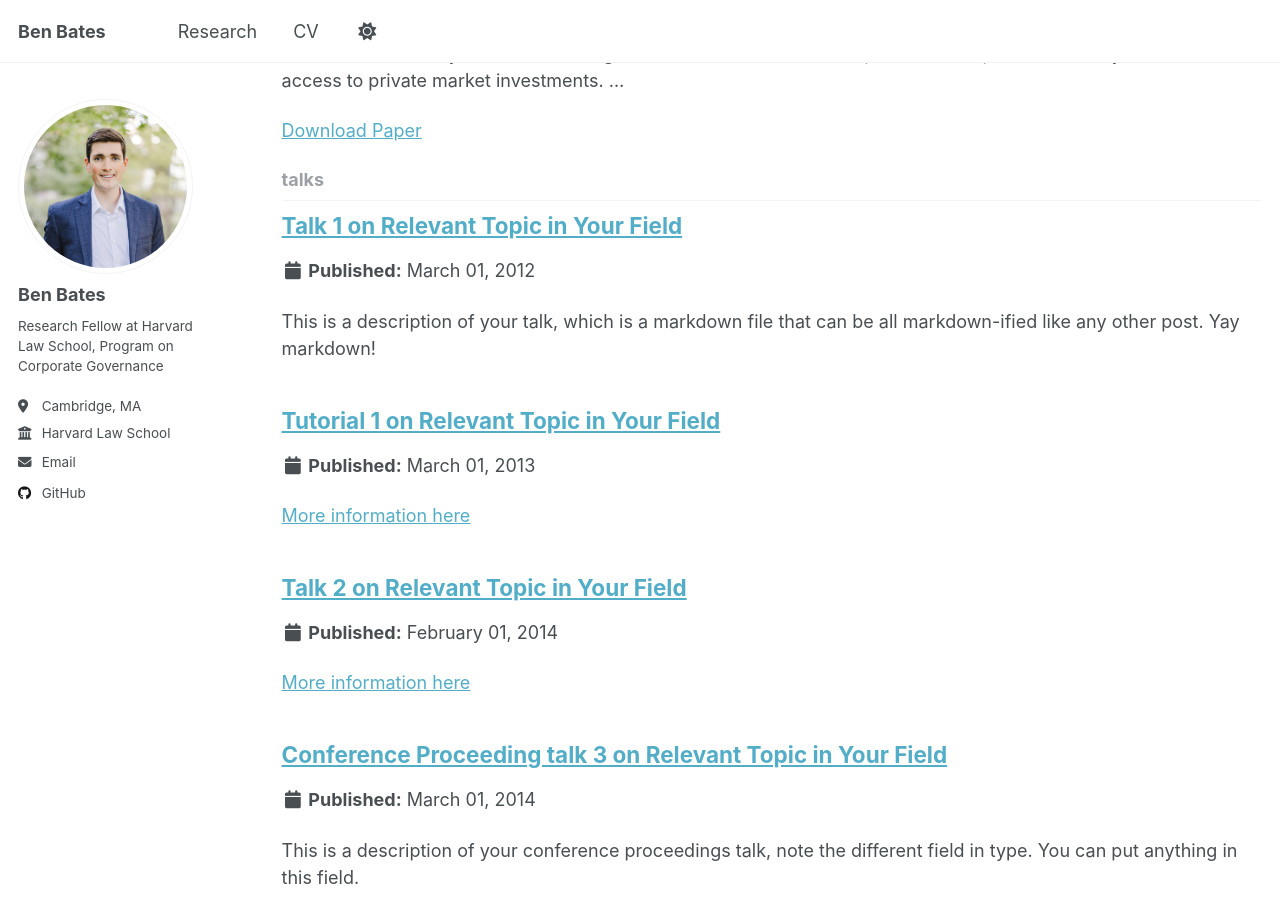
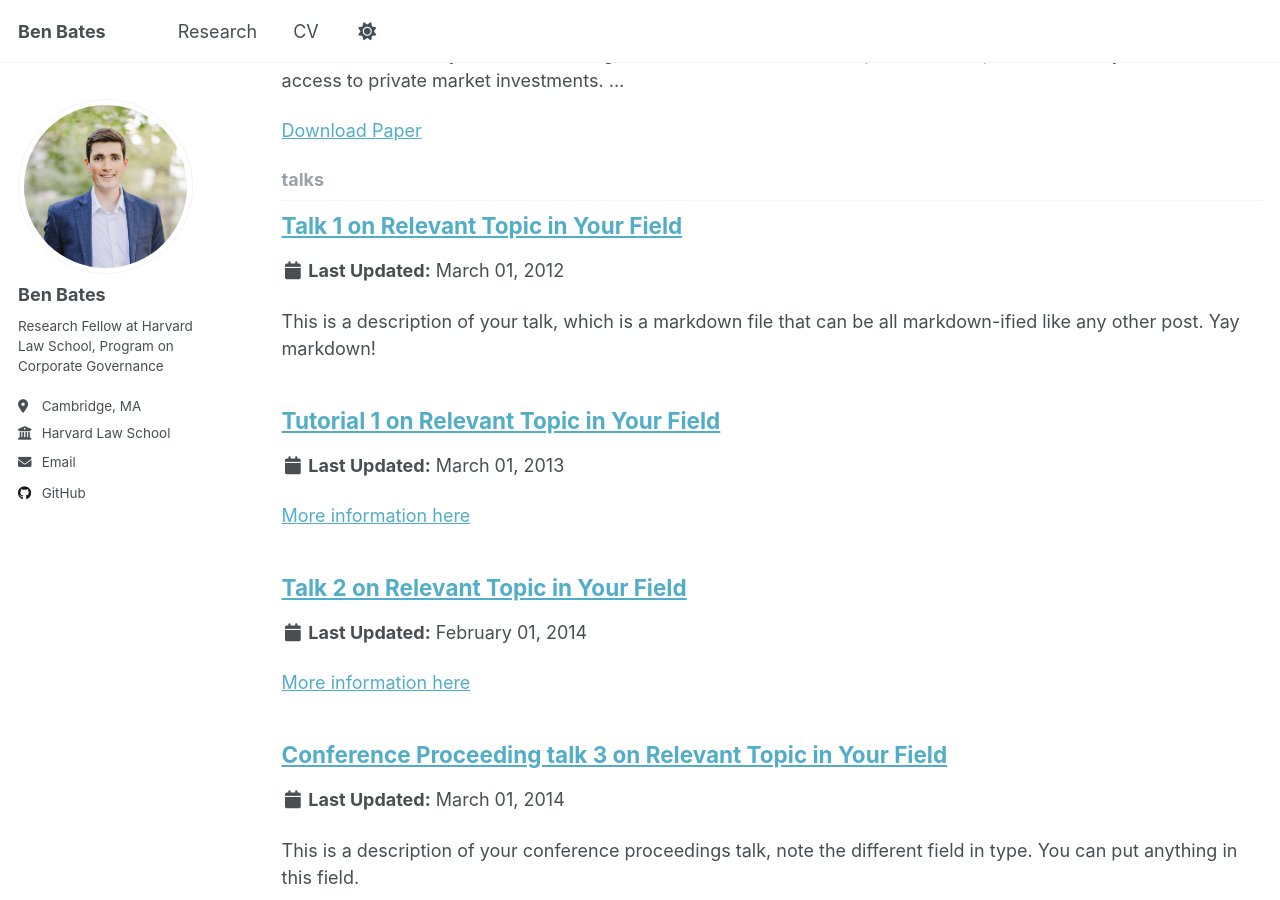
Before and after one commit to ben-bates/ben-bates.github.io, a Jekyll site: the page built from _pages/collection-archive.html, in a window 1280 px wide and 900 px high, scrolled down 553 px. Built offline with Jekyll 4.4.1, drawn with Linux system fonts in a browser that asks for light colours; a script that is not in the unit is left out.

Commit message:
Update ui-text.yml

```diff
--- a/_data/ui-text.yml
+++ b/_data/ui-text.yml
@@ -16,7 +16,7 @@ en: &DEFAULT_EN
   meta_label                 :
   tags_label                 : "Tags:"
   categories_label           : "Categories:"
-  date_label                 : "Published:"
+  date_label                 : "Last Updated:"
   comments_label             : "Leave a Comment"
   comments_title             : "Comments"
   more_label                 : "Learn More"
```
